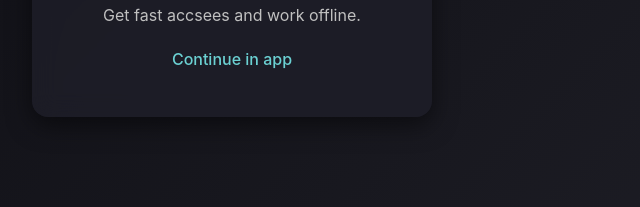
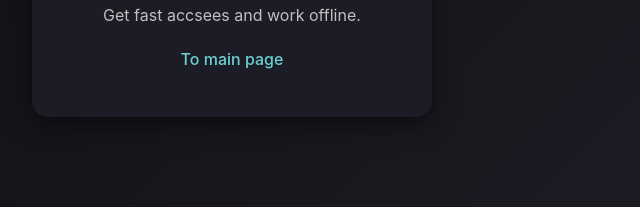
Before and after one commit to kod0ri/my-pwa, a website built with Vite: page install.html in a window 1280 px wide. Shown: the part 447-654 px from the top of the page, 408-1048 px from the left. Built offline with nearby package versions, Linux system fonts and the light colour scheme.

Commit message:
continue -> main page

```diff
--- a/install.html
+++ b/install.html
@@ -14,7 +14,7 @@
     <h1>Install our app</h1>
     <p>Get fast accsees and work offline.</p>
     <button id="installButton" class="install-button hidden">Install on device</button>
-    <a href="./" class="link-to-app">Continue in app</a>
+    <a href="./" class="link-to-app">To main page</a>
   </div>
 
   <!-- Підключаємо JS через Vite -->
```
